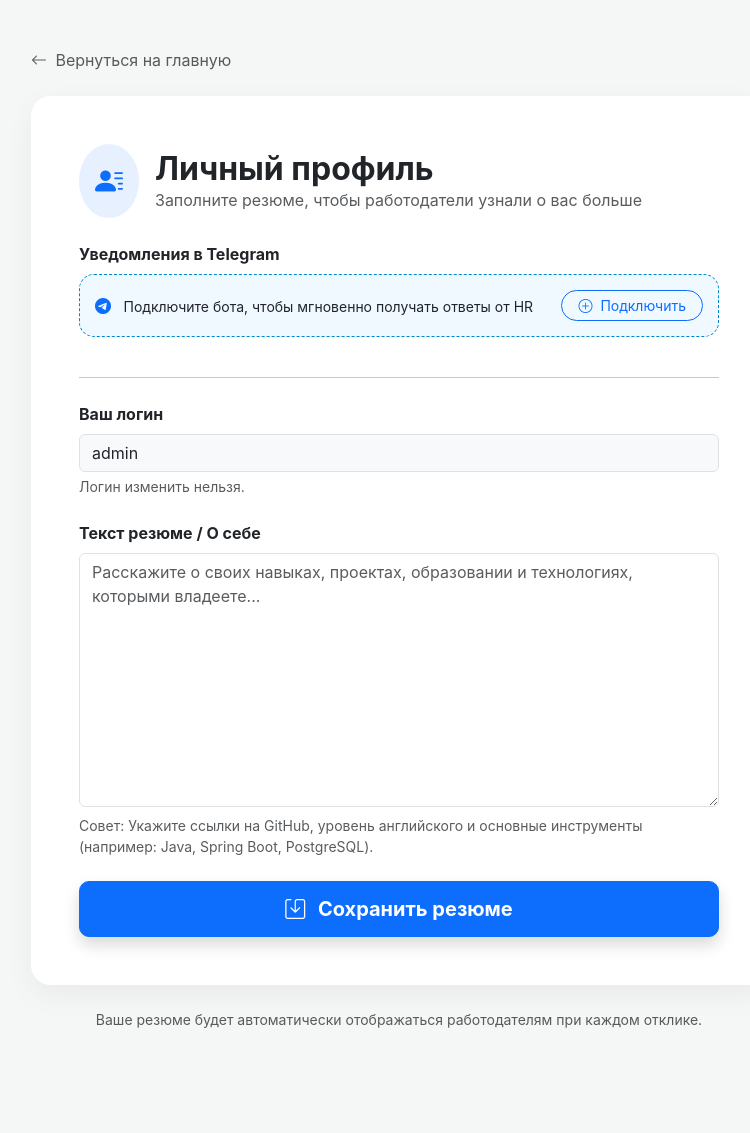
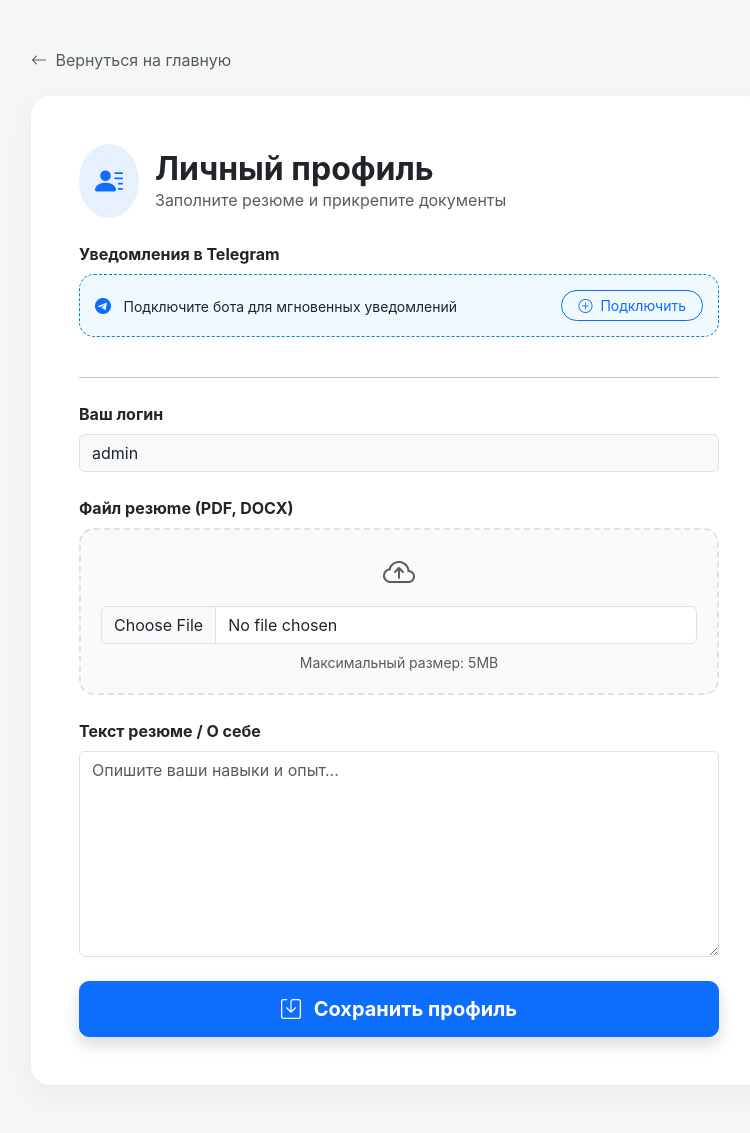
Before and after one commit to aset5/FINALLYPROJECT, a Spring Boot app: page /student/profile in a window 1280 px wide. Shown: the whole page, without its empty margins (241-991 px from the left). Before the commit the page ends 1028 px from the top, so only its background shows below. Run offline with Spring Boot 4, Linux system fonts and the light colour scheme; a user stored in the database is signed in; data that the repository does not hold is empty; some of the project's set-up classes (security, data sources, template engines, error pages and the like) are left out, and stand-ins take their place.

Commit message:
added function add resume

```diff
--- a/src/main/java/com/example/internship/controllers/StudentController.java
+++ b/src/main/java/com/example/internship/controllers/StudentController.java
@@ -6,11 +6,20 @@ import com.example.internship.services.TelegramBotService;
 import org.springframework.stereotype.Controller;
 import org.springframework.ui.Model;
 import org.springframework.web.bind.annotation.*;
+import org.springframework.web.multipart.MultipartFile;
 import org.springframework.web.servlet.mvc.support.RedirectAttributes;
 
+import java.io.IOException;
+import java.nio.file.Files;
+import java.nio.file.Path;
+import java.nio.file.Paths;
+import java.nio.file.StandardCopyOption;
 import java.security.Principal;
 import java.time.LocalDateTime;
 import java.util.List;
+import java.util.UUID;
+
+
 
 @Controller
 @RequestMapping("/student")
@@ -21,6 +30,7 @@ public class StudentController {
     private final InternshipRepository internshipRepository;
     private final MessageRepository messageRepository;
     private final TelegramBotService telegramBotService;
+    private final String UPLOAD_DIR = "uploads/resumes/";
 
     public StudentController(ApplicationRepository applicationRepository,
                              UserRepository userRepository,
@@ -139,12 +149,31 @@ public class StudentController {
 
     // 2. Обработать сохранение данных
     @PostMapping("/profile/update")
-    public String updateProfile(@ModelAttribute("user") User updatedData, Principal principal) {
+    public String updateProfile(@ModelAttribute("user") User updatedData,
+                                @RequestParam(value = "resumeFile", required = false) MultipartFile file,
+                                Principal principal) throws IOException {
         User user = userRepository.findByUsername(principal.getName()).orElseThrow();
-        // Если есть такое поле
+
+        // Обновляем текстовые данные
+        user.setFullName(updatedData.getFullName());
+        user.setEmail(updatedData.getEmail());
+        user.setResume(updatedData.getResume()); // сохраняем текст "О себе"
+
+        // Обработка файла
+        if (file != null && !file.isEmpty()) {
+            Path uploadPath = Paths.get(UPLOAD_DIR);
+            if (!Files.exists(uploadPath)) {
+                Files.createDirectories(uploadPath);
+            }
+
+            String fileName = UUID.randomUUID().toString() + "_" + file.getOriginalFilename();
+            Path filePath = uploadPath.resolve(fileName);
+            Files.copy(file.getInputStream(), filePath, StandardCopyOption.REPLACE_EXISTING);
+
+            user.setResumePath(fileName);
+        }
 
         userRepository.save(user);
-
         return "redirect:/student/profile?success";
     }
 }
--- a/src/main/resources/templates/student/profile.html
+++ b/src/main/resources/templates/student/profile.html
@@ -21,6 +21,15 @@
       border-radius: 15px;
       padding: 15px;
     }
+    .file-upload-wrapper {
+      border: 2px dashed #dee2e6;
+      border-radius: 15px;
+      padding: 20px;
+      text-align: center;
+      transition: 0.3s;
+      background-color: #fafafa;
+    }
+    .file-upload-wrapper:hover { border-color: #0d6efd; background-color: #f8fbff; }
   </style>
 </head>
 <body>
@@ -42,23 +51,22 @@
           </div>
           <div>
             <h2 class="fw-bold mb-0">Личный профиль</h2>
-            <p class="text-muted mb-0">Заполните резюме, чтобы работодатели узнали о вас больше</p>
+            <p class="text-muted mb-0">Заполните резюме и прикрепите документы</p>
           </div>
         </div>
 
         <div th:if="${param.success}" class="alert alert-success alert-dismissible fade show border-0 shadow-sm mb-4">
-          <i class="bi bi-check-circle-fill me-2"></i> Резюме успешно обновлено!
+          <i class="bi bi-check-circle-fill me-2"></i> Профиль успешно обновлен!
           <button type="button" class="btn-close" data-bs-dismiss="alert" aria-label="Close"></button>
         </div>
 
         <div class="mb-4">
           <label class="form-label fw-bold text-dark">Уведомления в Telegram</label>
-
           <div th:if="${user.telegramChatId == null}" class="tg-box">
             <div class="d-flex align-items-center justify-content-between flex-wrap gap-3">
               <div>
                 <i class="bi bi-telegram text-primary me-2"></i>
-                <span class="small text-dark">Подключите бота, чтобы мгновенно получать ответы от HR</span>
+                <span class="small text-dark">Подключите бота для мгновенных уведомлений</span>
               </div>
               <a th:href="'https://t.me/intern_pro_kz_bot?start=user_' + ${user.id}"
                  target="_blank"
@@ -67,7 +75,6 @@
               </a>
             </div>
           </div>
-
           <div th:if="${user.telegramChatId != null}" class="tg-connected">
             <div class="d-flex align-items-center text-success">
               <i class="bi bi-patch-check-fill me-2"></i>
@@ -78,34 +85,48 @@
 
         <hr class="mb-4 opacity-10">
 
-        <form th:action="@{/student/profile/update}" method="post">
+        <form th:action="@{/student/profile/update}" method="post" enctype="multipart/form-data">
+
+          <div class="row">
+            <div class="col-md-12 mb-4">
+              <label class="form-label fw-bold text-dark">Ваш логин</label>
+              <input type="text" class="form-control bg-light" th:value="${user.username}" readonly>
+            </div>
+          </div>
+
           <div class="mb-4">
-            <label class="form-label fw-bold text-dark">Ваш логин</label>
-            <input type="text" class="form-control bg-light" th:value="${user.username}" readonly>
-            <div class="form-text">Логин изменить нельзя.</div>
+            <label class="form-label fw-bold text-dark">Файл резюme (PDF, DOCX)</label>
+            <div class="file-upload-wrapper">
+              <i class="bi bi-cloud-arrow-up fs-2 text-muted"></i>
+              <input type="file" name="resumeFile" class="form-control mt-2" accept=".pdf,.doc,.docx">
+              <div class="form-text mt-2">Максимальный размер: 5MB</div>
+            </div>
+
+            <div th:if="${user.resumePath != null}" class="mt-3 p-2 border rounded bg-light d-flex align-items-center shadow-sm">
+              <i class="bi bi-file-earmark-check-fill text-success fs-4 me-2"></i>
+              <div class="flex-grow-1">
+                <span class="small fw-bold d-block">Текущий документ:</span>
+                <a th:href="@{'/uploads/resumes/' + ${user.resumePath}}" target="_blank" class="small text-decoration-none" th:text="${user.resumePath}">file_name.pdf</a>
+              </div>
+              <span class="badge bg-success">Загружено</span>
+            </div>
           </div>
 
           <div class="mb-4">
             <label for="resume" class="form-label fw-bold text-dark">Текст резюме / О себе</label>
-            <textarea name="resume" id="resume" class="form-control" rows="10"
-                      placeholder="Расскажите о своих навыках, проектах, образовании и технологиях, которыми владеете..."
+            <textarea name="resume" id="resume" class="form-control" rows="8"
+                      placeholder="Опишите ваши навыки и опыт..."
                       th:text="${user.resume}"></textarea>
-            <div class="form-text mt-2">
-              Совет: Укажите ссылки на GitHub, уровень английского и основные инструменты (например: Java, Spring Boot, PostgreSQL).
-            </div>
           </div>
 
           <div class="d-grid">
             <button type="submit" class="btn btn-primary btn-lg save-btn shadow">
-              <i class="bi bi-save me-2"></i> Сохранить резюме
+              <i class="bi bi-save me-2"></i> Сохранить профиль
             </button>
           </div>
         </form>
       </div>
 
-      <p class="text-center mt-4 text-muted small">
-        Ваше резюме будет автоматически отображаться работодателям при каждом отклике.
-      </p>
     </div>
   </div>
 </div>
```
Also changed, not shown: src/main/java/com/example/internship/config/MvcConfig.java (added, +14 -0 lines), src/main/java/com/example/internship/controllers/CompanyController.java (+32 -0 lines), src/main/java/com/example/internship/models/User.java (+23 -8 lines), src/main/resources/templates/company/student-view.html (+13 -0 lines), 1 other file.
